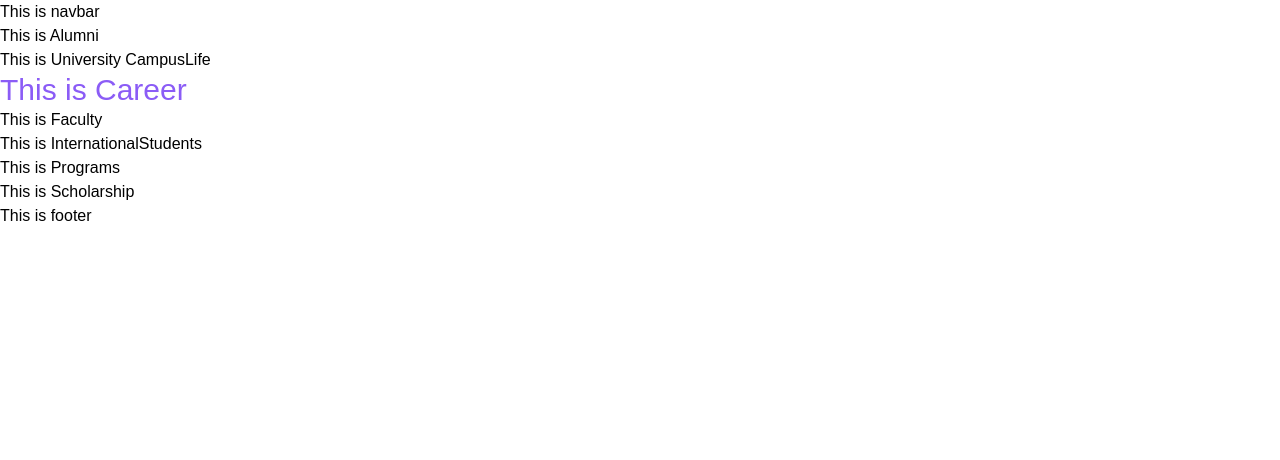
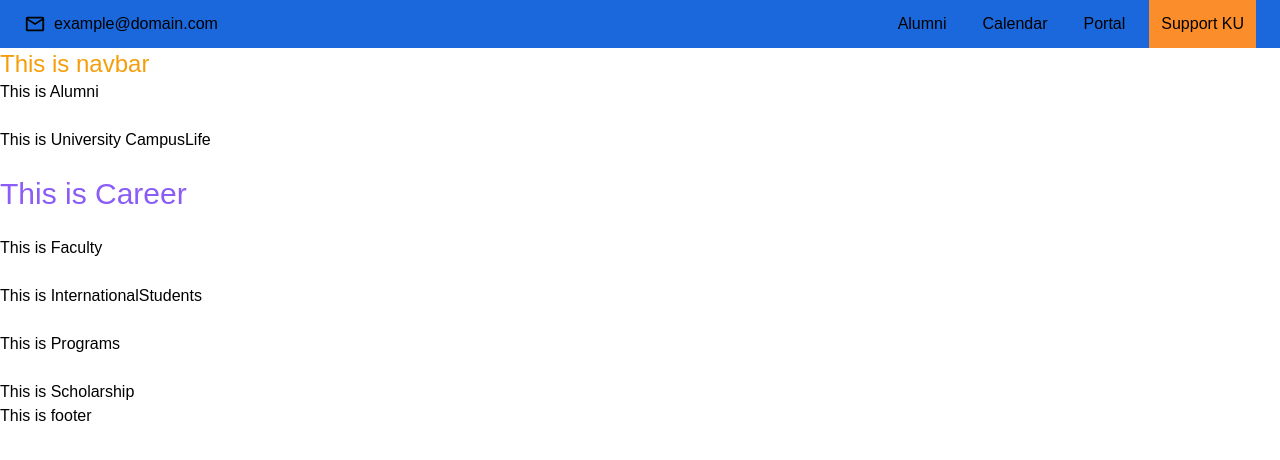
Before and after one commit to Junaed-Uddin/university, a Next.js app: page / in a window 1280 px wide. Shown: the top 460 px of the page. Built offline with nearby package versions, Linux system fonts and the light colour scheme.

Commit message:
text color name updated

```diff
--- a/layouts/Main/Navbar/index.jsx
+++ b/layouts/Main/Navbar/index.jsx
@@ -1,13 +1,43 @@
-import React from "react";
+import Link from "next/link";
+import { MdOutlineEmail as MailIcon } from "react-icons/md";
 
 const Navbar = () => {
   return (
     /*
      * DON'T TRY TO ADD ANY MARGIN, PADDING OR MAX-WIDTH CLASS TO THE GLOBAL WRAPPER
      */
-    <header className="" id="navbar">
-      <h2 className="text-2xl text-amber-500">This is navbar</h2>
-    </header>
+    <>
+      <section className="px-[max(1.5rem,calc((100vw-1440px)/2))] bg-primary text">
+        <div className="flex gap-2 justify-between">
+          {/* left content */}
+          <div className="flex gap-2 items-center">
+            <MailIcon size={22} />
+            <span>example@domain.com</span>
+          </div>
+          {/* Right part */}
+          <div className="flex gap-3">
+            <Link href="/alumni" className="p-3 hover:bg-primary-hover">
+              Alumni
+            </Link>
+            <Link href="/calender" className="p-3 hover:bg-primary-hover">
+              Calendar
+            </Link>
+            <Link href="/portal" className="p-3 hover:bg-primary-hover">
+              Portal
+            </Link>
+            <Link
+              href="/support-ku"
+              className="p-3 bg-secondary hover:bg-secondary-hover"
+            >
+              Support KU
+            </Link>
+          </div>
+        </div>
+      </section>
+      <header className="" id="navbar">
+        <h2 className="text-2xl text-amber-500">This is navbar</h2>
+      </header>
+    </>
   );
 };
 
--- a/package.json
+++ b/package.json
@@ -12,9 +12,11 @@
     "@next/font": "13.1.6",
     "eslint": "8.33.0",
     "eslint-config-next": "13.1.6",
+    "framer-motion": "^9.0.2",
     "next": "13.1.6",
     "react": "18.2.0",
-    "react-dom": "18.2.0"
+    "react-dom": "18.2.0",
+    "react-icons": "^4.7.1"
   },
   "devDependencies": {
     "autoprefixer": "^10.4.13",
--- a/styles/globals.css
+++ b/styles/globals.css
@@ -11,3 +11,9 @@
 body {
   font-family: "Poppins", sans-serif;
 }
+
+/* Resets all a tag styles */
+a {
+  text-decoration: none;
+  color: inherit;
+}
--- a/tailwind.config.js
+++ b/tailwind.config.js
@@ -4,6 +4,7 @@ module.exports = {
     "./app/**/*.{js,ts,jsx,tsx}",
     "./pages/**/*.{js,ts,jsx,tsx}",
     "./components/**/*.{js,ts,jsx,tsx}",
+    "./layouts/**/*.{js,ts,jsx,tsx}",
 
     // Or if using `src` directory:
     "./src/**/*.{js,ts,jsx,tsx}",
@@ -12,7 +13,7 @@ module.exports = {
     fontFamily: {
       serif: ["Poppins"],
       display: ['"Russo One"', '"Josefin Sans"'],
-      body: ['Poppins']
+      body: ["Poppins"],
     },
     extend: {
       colors: {
@@ -22,8 +23,8 @@ module.exports = {
         secondary: "#fc8d2b",
         "secondary-hover": "#f59c4e",
         "on-secondary": "#fff",
-        "text-primary": "#000",
-        "text-secondary": "#1c1c1c",
+        "txt-primary": "#000",
+        "txt-secondary": "#1c1c1c",
         background: "#f0f2f5",
         paper: "#ffffff",
         "ol-default": "rgba(0,0,0,0.15)",
```
Also changed, not shown: 1 other file (tests, documents, lock files or other folders).
